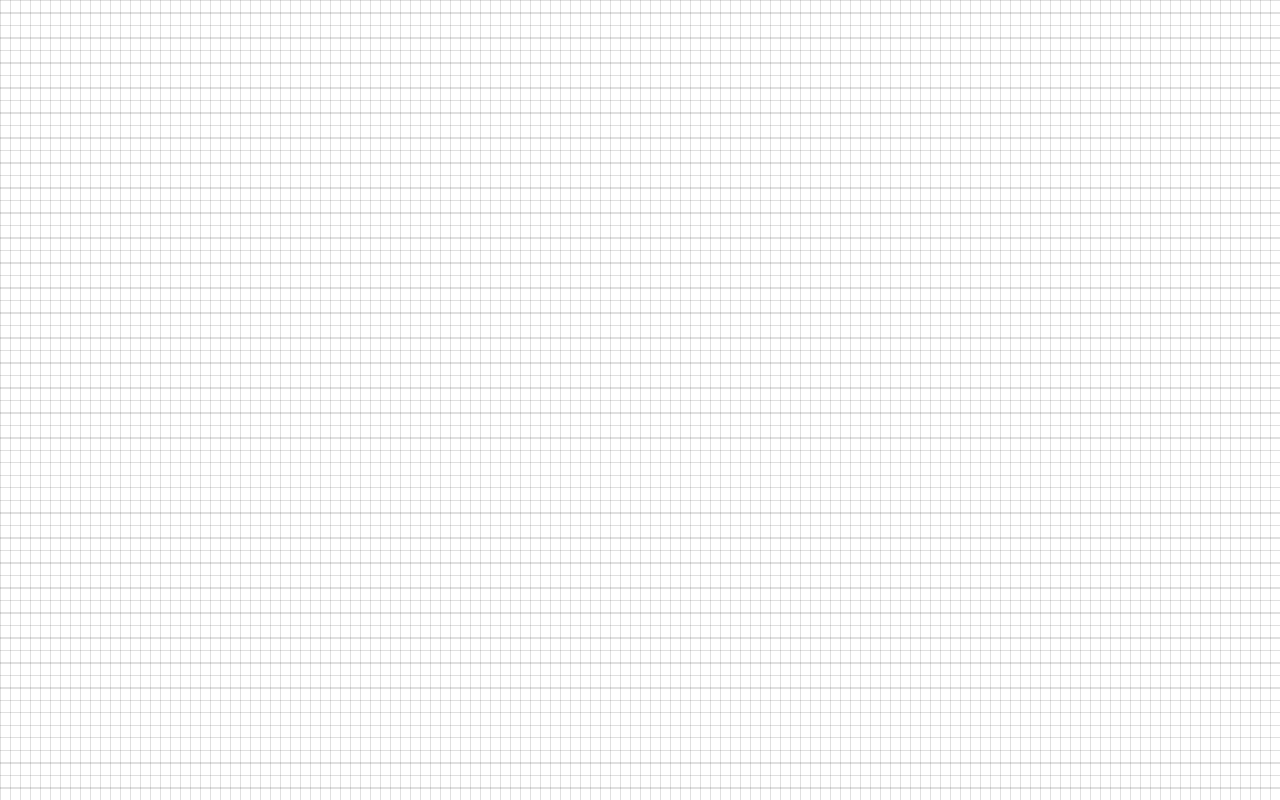
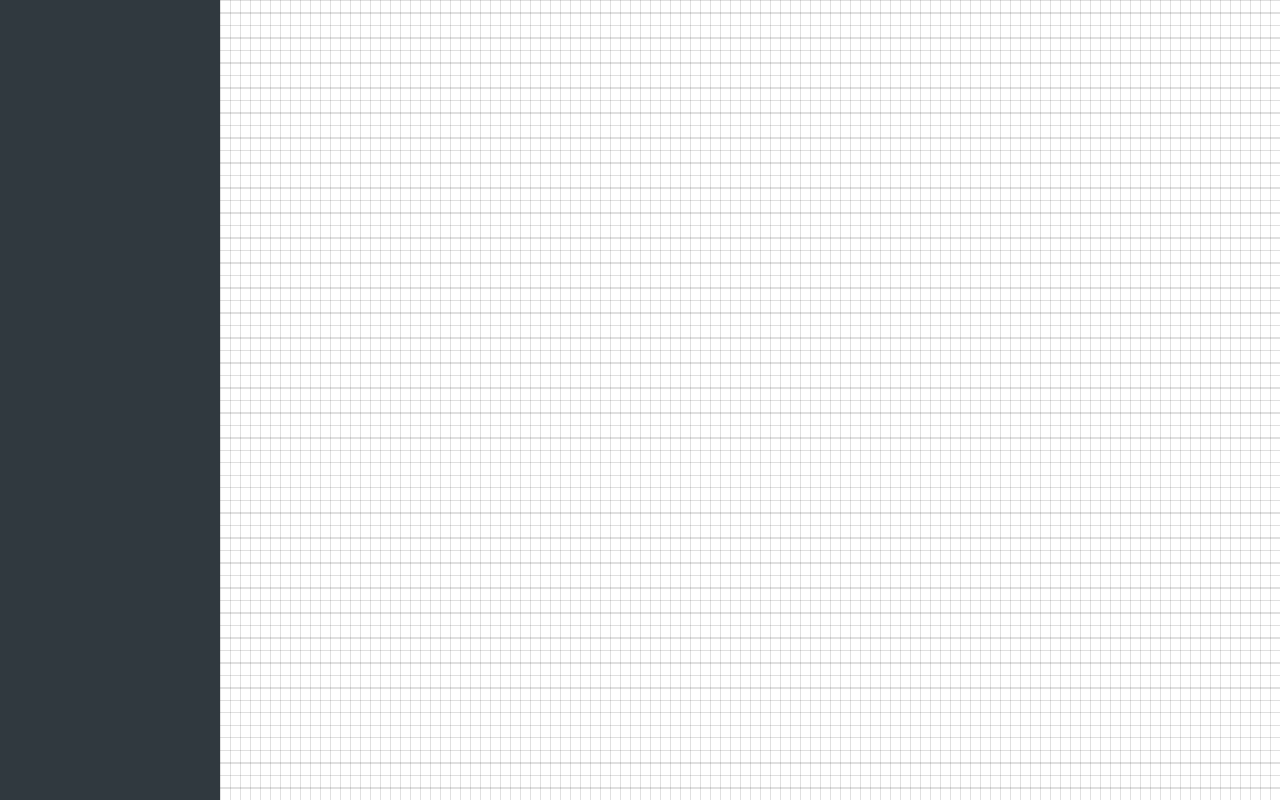
Before and after one commit to Ermakov-VV/builder-spark-haven, a React (Vite) app: page / in a window 1280 px wide. Built offline with nearby package versions, Linux system fonts and the light colour scheme; the HTML template or start-up script is replaced by a standard one.

Commit message:
Add left sidebar spanning 22 columns with background #30393f
cgen-dc52559b14464f9e9c0e580fc66ddd00

```diff
--- a/src/App.tsx
+++ b/src/App.tsx
@@ -5,7 +5,9 @@ export default function App() {
   return (
     <>
       <CssBaseline enableColorScheme />
-      <div className="viewport-grid-128x64" />
+      <div className="viewport-grid-128x64 layout-grid">
+        <aside className="sidebar-left-22" />
+      </div>
     </>
   );
 }
--- a/src/index.css
+++ b/src/index.css
@@ -10,6 +10,9 @@
 .viewport-grid-128x64 {
   width: 100vw;
   height: 100vh;
+  display: grid;
+  grid-template-columns: repeat(var(--grid-cols), 1fr);
+  grid-template-rows: repeat(var(--grid-rows), 1fr);
   background-color: var(--grid-background);
   background-image:
     repeating-linear-gradient(
@@ -25,3 +28,13 @@
   background-repeat: no-repeat, no-repeat;
   background-size: 100% 100%;
 }
+
+/* Layout helpers */
+.layout-grid { isolation: isolate; }
+
+/* Sidebar occupying 22 columns on the left */
+.sidebar-left-22 {
+  grid-column: 1 / span 22;
+  grid-row: 1 / -1;
+  background: #30393f;
+}
```
